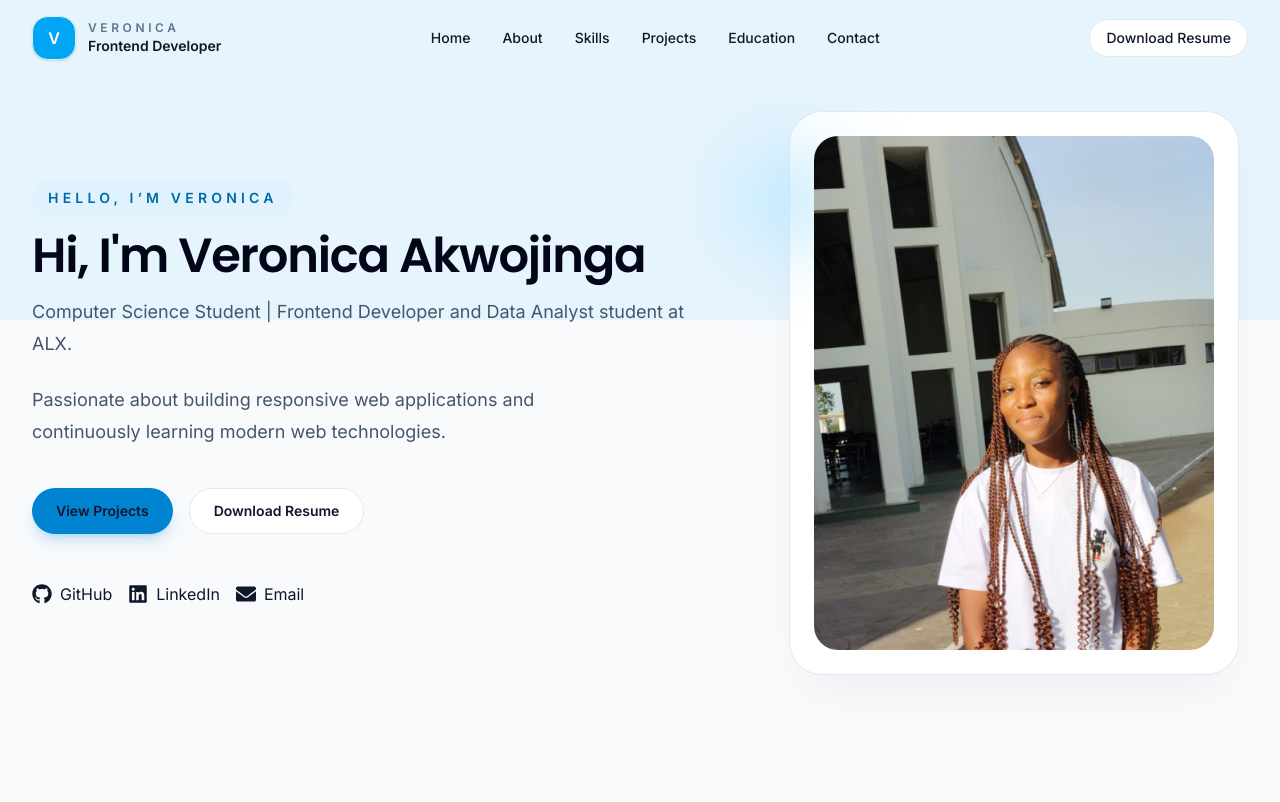
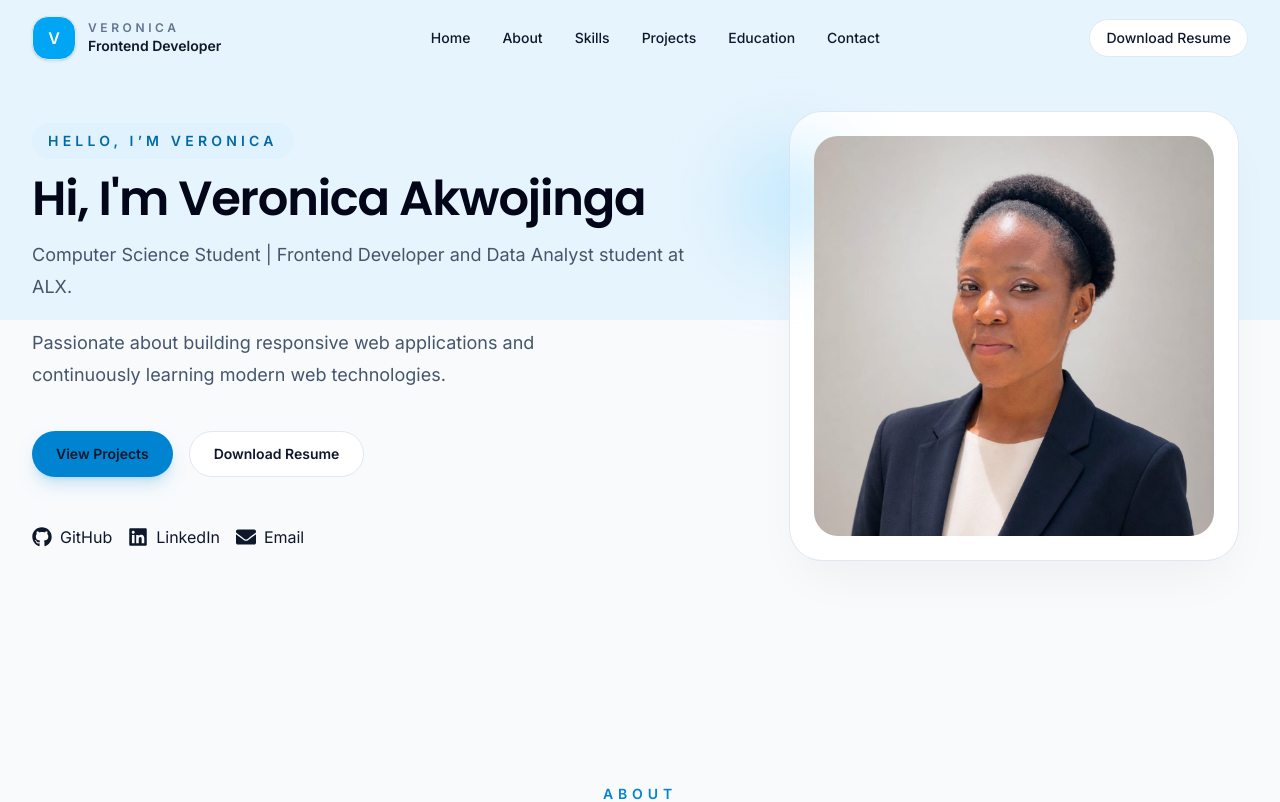
Before and after one commit to Veronica191/my-portfolio, a React (Vite) app: page / in a window 1280 px wide. Shown: the top 802 px of the page. Built offline with nearby package versions, Linux system fonts and the light colour scheme.

Commit message:
added some changes

```diff
--- a/src/components/Hero.jsx
+++ b/src/components/Hero.jsx
@@ -2,7 +2,7 @@ import { motion } from 'framer-motion'
 import { FaGithub, FaLinkedin, FaEnvelope } from 'react-icons/fa'
 
 const resumeUrl = new URL('../assets/images/Veronica_Resume.pdf', import.meta.url).href
-const profileImage = new URL('../assets/images/profile.jpeg', import.meta.url).href
+const profileImage = new URL('../assets/images/veroImage.jpeg', import.meta.url).href
 
 export default function Hero() {
   return (
```
Also changed, not shown: src/assets/images/veroImage.jpeg (added).
